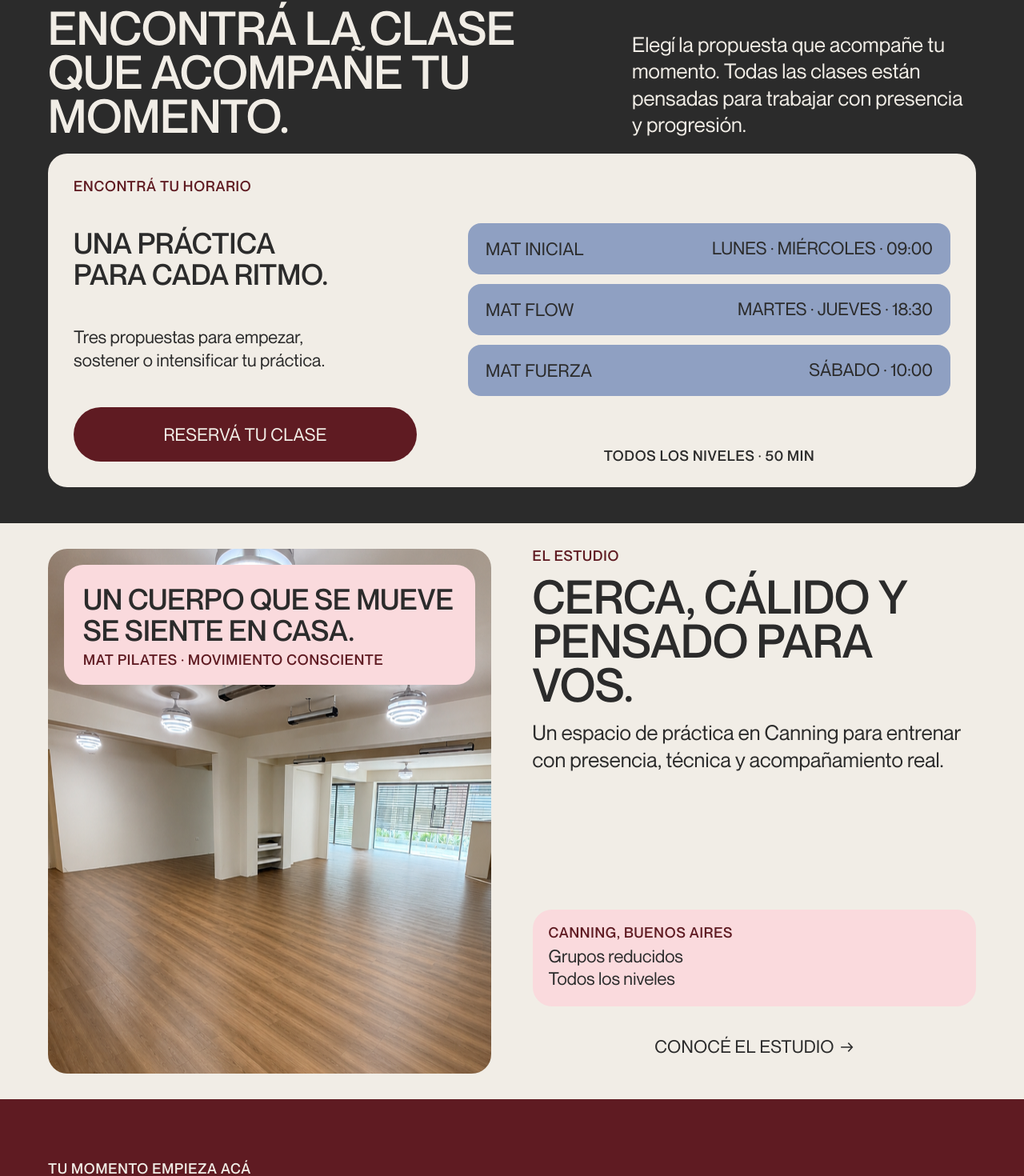
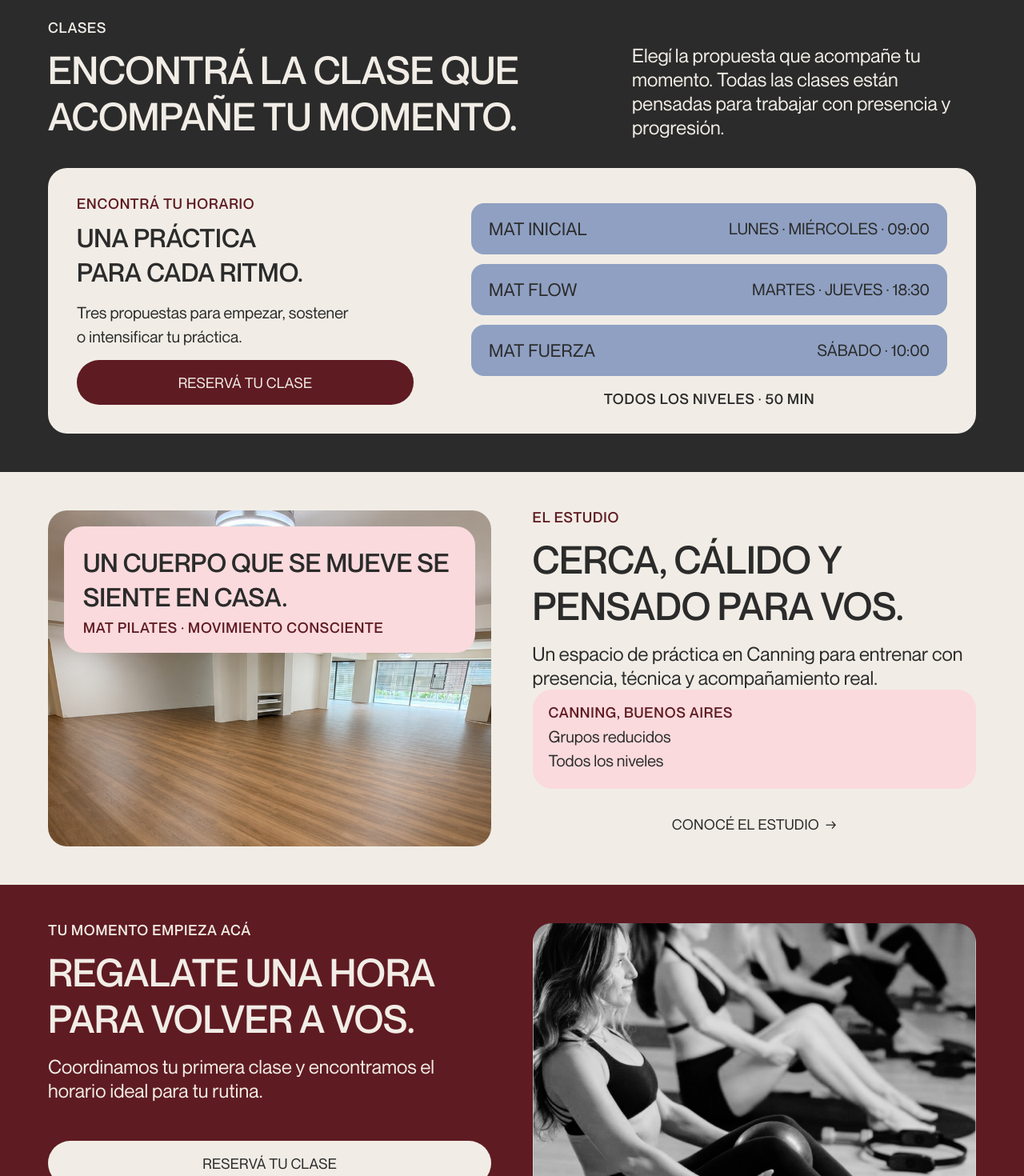
Before and after one commit to materamos/MATPilates, a Next.js app: page / in a window 1280 px wide. Shown: the part 1943-3413 px from the top of the page at 80% size. Built offline with nearby package versions, Linux system fonts and the light colour scheme.

Commit message:
feat: adapt desktop content density to compact viewports

```diff
--- a/src/app/globals.css
+++ b/src/app/globals.css
@@ -3572,6 +3572,152 @@ a {
   }
 }
 
+/* Match the 589px desktop CTA width from Figma while preserving narrower layouts. */
+@media (min-width: 1280px) {
+  .site-header__desktop-cta {
+    width: min(
+      589px,
+      calc(100% - clamp(330px, 29vw, 380px) - var(--mat-space-12))
+    );
+  }
+}
+
+/* Real browser chrome can leave wide desktop screens with a compact content viewport. */
+@media (min-width: 1280px) and (max-height: 900px) {
+  :root {
+    --mat-responsive-mode: "compact-content";
+  }
+
+  .mat-hot-mat,
+  .mat-classes,
+  .mat-studio,
+  .mat-reservation {
+    height: auto;
+    min-height: 0;
+    overflow: visible;
+    padding-block: var(--mat-space-12);
+  }
+
+  .mat-hot-mat,
+  .mat-classes {
+    gap: 36px;
+  }
+
+  .mat-hot-mat__heading .mat-section-heading__title,
+  .mat-classes__heading .mat-section-heading__title {
+    height: auto;
+    gap: var(--mat-space-4);
+    overflow: visible;
+  }
+
+  .mat-hot-mat__heading .mat-h2,
+  .mat-classes__heading .mat-h2,
+  .mat-studio__copy .mat-h2,
+  .mat-reservation__copy > .mat-h2 {
+    font-size: var(--mat-font-size-48);
+    line-height: 58px;
+  }
+
+  .mat-hot-mat__heading .mat-section-heading__description,
+  .mat-classes__heading .mat-section-heading__description,
+  .mat-studio__description,
+  .mat-reservation__copy .mat-body {
+    font-size: var(--mat-font-size-24);
+    line-height: 30px;
+  }
+
+  .mat-hot-mat__card .mat-h3,
+  .mat-schedule__intro .mat-h3,
+  .mat-studio__manifesto .mat-h3 {
+    font-size: var(--mat-font-size-32);
+    line-height: 43px;
+  }
+
+  .mat-hot-mat__card .mat-body-small,
+  .mat-hot-mat__closing,
+  .mat-schedule__intro .mat-body-small,
+  .mat-schedule__time,
+  .mat-studio__details .mat-body-small {
+    font-size: var(--mat-font-size-20);
+    line-height: 30px;
+  }
+
+  .mat-schedule__button,
+  .mat-studio__link,
+  .mat-reservation__button {
+    min-height: 56px;
+    padding: 18px 24px;
+    font-size: var(--mat-font-size-18);
+    line-height: 20px;
+  }
+
+  .mat-hot-mat__cards,
+  .mat-hot-mat__card,
+  .mat-hot-mat__card:nth-child(-n + 2),
+  .mat-schedule,
+  .mat-schedule__intro,
+  .mat-schedule__times {
+    height: auto;
+  }
+
+  .mat-hot-mat__cards {
+    align-self: auto;
+  }
+
+  .mat-hot-mat__card,
+  .mat-hot-mat__card:nth-child(-n + 2) {
+    min-height: 360px;
+  }
+
+  .mat-schedule,
+  .mat-schedule__intro,
+  .mat-schedule__times {
+    min-height: 0;
+  }
+
+  .mat-schedule__intro,
+  .mat-schedule__times {
+    padding: 36px;
+  }
+
+  .mat-studio {
+    align-items: stretch;
+  }
+
+  .mat-studio__visual {
+    height: auto;
+    aspect-ratio: 4 / 3;
+  }
+
+  .mat-studio__image {
+    height: 100%;
+  }
+
+  .mat-studio__copy {
+    height: auto;
+    min-height: 0;
+  }
+
+  .mat-studio__details {
+    min-height: 116px;
+  }
+
+  .mat-reservation__copy,
+  .mat-reservation__image {
+    height: auto;
+    min-height: 0;
+    align-self: stretch;
+  }
+
+  .mat-reservation__image {
+    aspect-ratio: 3 / 2;
+  }
+
+  .mat-reservation__button {
+    margin-top: var(--mat-space-12);
+  }
+}
+
 /* Below the measured 650px safe height, scrolling replaces further visual compression. */
 @media (min-width: 1280px) and (max-height: 649px) {
   :root {
```
Also changed, not shown: .codex-remote-attachments/019fa4d5-bcb6-7d12-a052-35bff32f0c26/c3006d6d-9cdd-47ff-9dd5-9e998b6aaf91/1-Photo-1.jpg (deleted), .codex-remote-attachments/019fa4d5-bcb6-7d12-a052-35bff32f0c26/c3006d6d-9cdd-47ff-9dd5-9e998b6aaf91/2-Photo-2.jpg (deleted), 1 other file (tests, documents, lock files or other folders).
